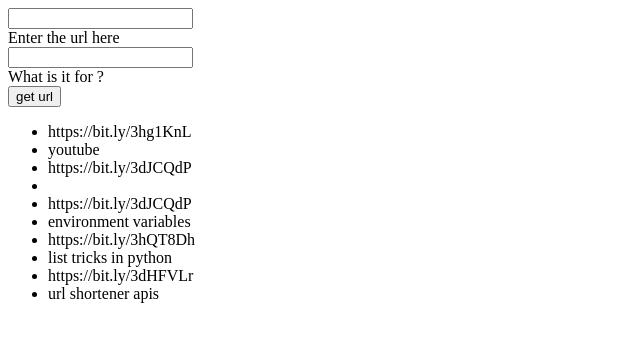
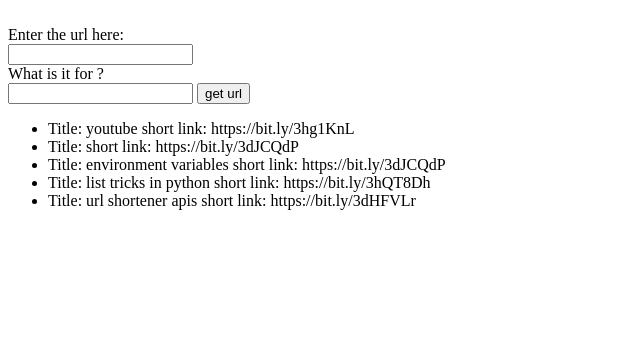
Before and after one commit to Mohammad-Backer/URL-Shortener, a Django app: page / in a window 1280 px wide. Shown: the top 342 px of the page, without its empty margins (0-640 px from the left). Run offline with Django 3.2, Linux system fonts and the light colour scheme; data comes from the database, SQL or seed files in the repository; both versions use the stored data as it was after the commit.

Commit message:
final commit

```diff
--- a/url/shortener/url_shortenre/templates/url_shortener/index.html
+++ b/url/shortener/url_shortenre/templates/url_shortener/index.html
@@ -1,15 +1,16 @@
 <form action= "{% url 'url_shortenre:short' %}"  method="POST">
     {% csrf_token %}
-    <input type="text" name="post-url"><br>Enter the url here<br>
-    <input type="text" name="Title"><br>What is it for ? <br>
+    <br>Enter the url here: <br>
+    <input type="text" name="post-url">
+    <br>What is it for ? <br>
+    <input type="text" name="Title">
     <input type="submit" value="get url">
 </form>
 
 {% if short %}
     <ul>
         {% for sh in short %}
-        <li> {{ sh.url_short }} </li>
-        <li>{{ sh.url_title }}</li>
+        <li>Title: {{ sh.url_title }}  short link: {{ sh.url_short }} </li>
         {% endfor %}
     </ul>
 {% else %}
```
Also changed, not shown: url/shortener/db.sqlite3.
